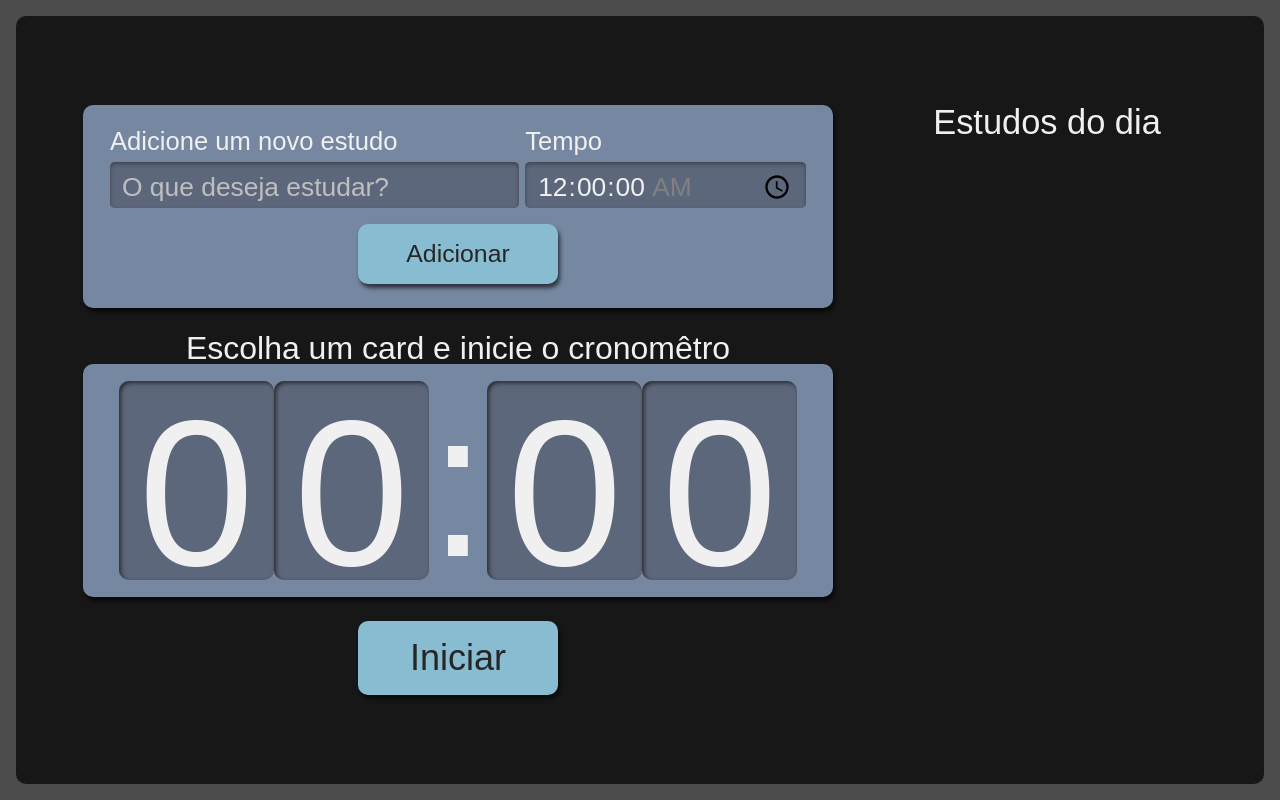
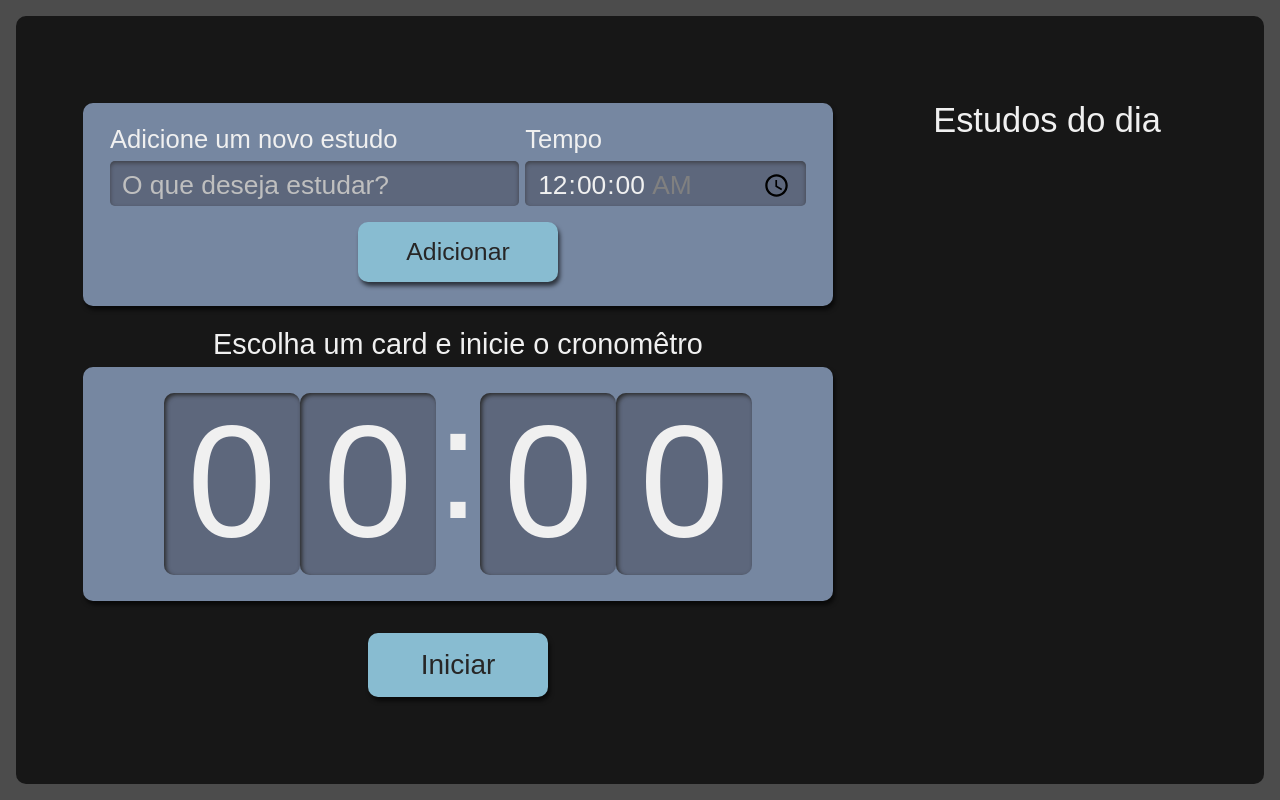
Before and after one commit to mullerino/Alura-Studies, a React (Vite) app: page / in a window 1280 px wide. Built offline with nearby package versions, Linux system fonts and the light colour scheme.

Commit message:
fix: alterando css no cronomêtro, relógio e botões

```diff
--- a/src/components/Botão/index.scss
+++ b/src/components/Botão/index.scss
@@ -13,6 +13,12 @@
       background-color: #7CA6B7;
       box-shadow: 2px 2px 4px #0000009F inset;
     }
+
+    &:hover{
+      transform: scale(1.03);
+      transition: transform 0.3s ease-in;
+      background-color: rgb(163, 211, 231);
+    }
   }
 
   @media screen and (min-width: 1280px) {
--- a/src/components/Cronometro/Cronometro.module.scss
+++ b/src/components/Cronometro/Cronometro.module.scss
@@ -13,36 +13,20 @@
       display: flex;
       font-size: 5rem;
       justify-content: center;
-      margin-bottom: 24px;
+      margin-bottom: 32px;
       padding: 16px 12px;
       width: 100%;
     }
 
     .titulo {
-      font-size: 2rem;
-    }
-
-    button {
-      background-color: #88bcd1;
-      border-radius: 10px;
-      box-shadow: 2px 4px 4px #0000009F;
-      color: #272626;
-      cursor: pointer;
-      font-size: 1.25rem;
-      padding: 16px;
-      width: 150px;
-
-      &:active {
-        background-color: #7CA6B7;
-        box-shadow: 2px 2px 4px #0000009F inset;
-        cursor: auto;
-      }
+      font-size: 1.8rem;
+      margin-bottom: 8px;
+      text-align: center;
     }
 
     @media screen and (min-width:1280px) {
-
       .relogioWrapper{
-        font-size: 13rem;
+        font-size: 10rem;
       }
 
       p {
@@ -52,8 +36,8 @@
       button {
         grid-column-start: span 2;
         justify-self: center;
-        width: 200px;
-        font-size: 2.25rem;
+        width: 180px;
+        font-size: 1.75rem;
       }
     }
   }
--- a/src/components/Cronometro/Relogio/Relogio.module.scss
+++ b/src/components/Cronometro/Relogio/Relogio.module.scss
@@ -8,8 +8,8 @@
     text-align: center;
 
     @media screen and (min-width:1280px) {
-      height: 11.4rem;
-      width: 9.2rem;
+      height: 10.4rem;
+      width: 8rem;
     }
   }
 
```
